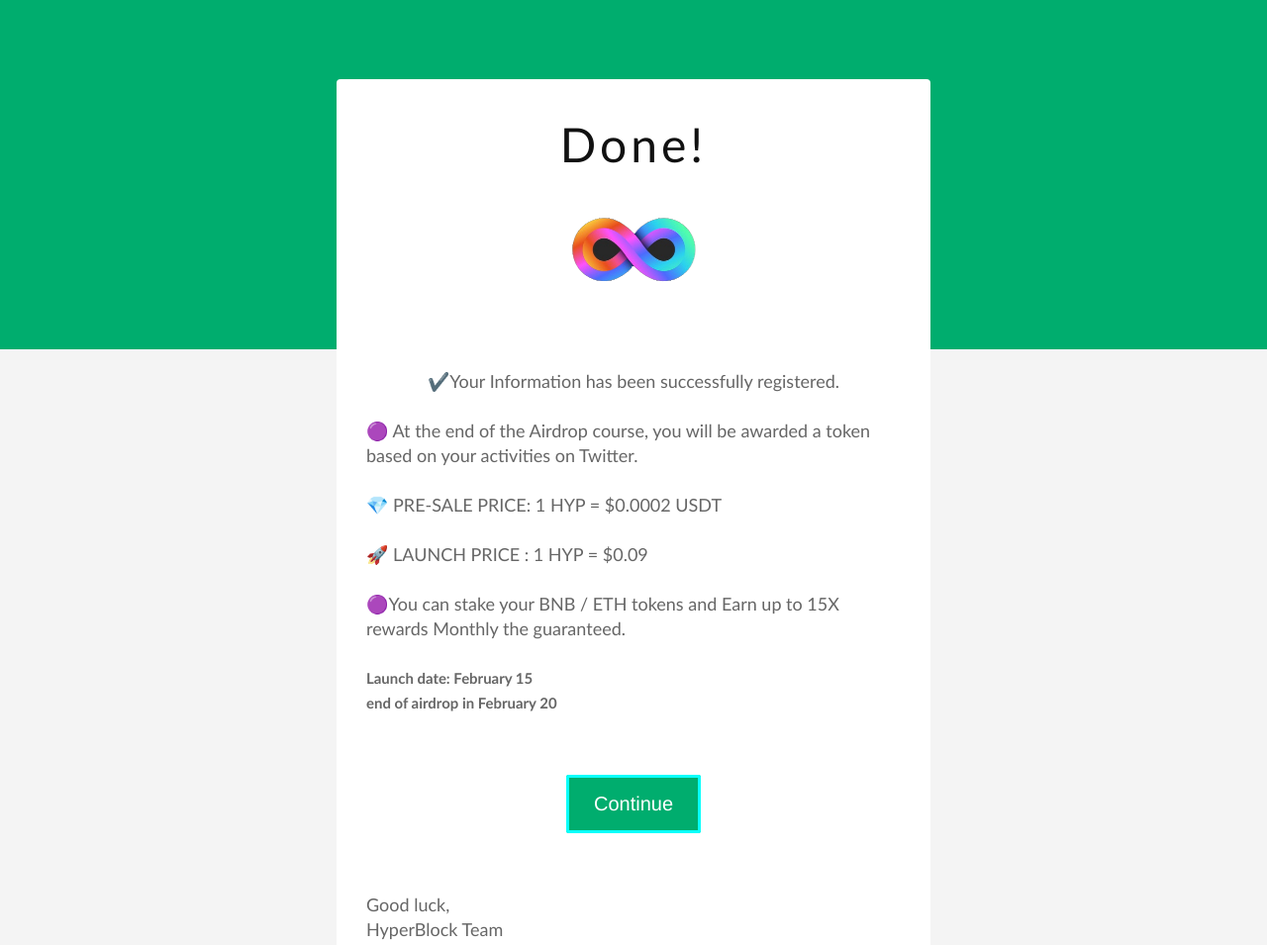
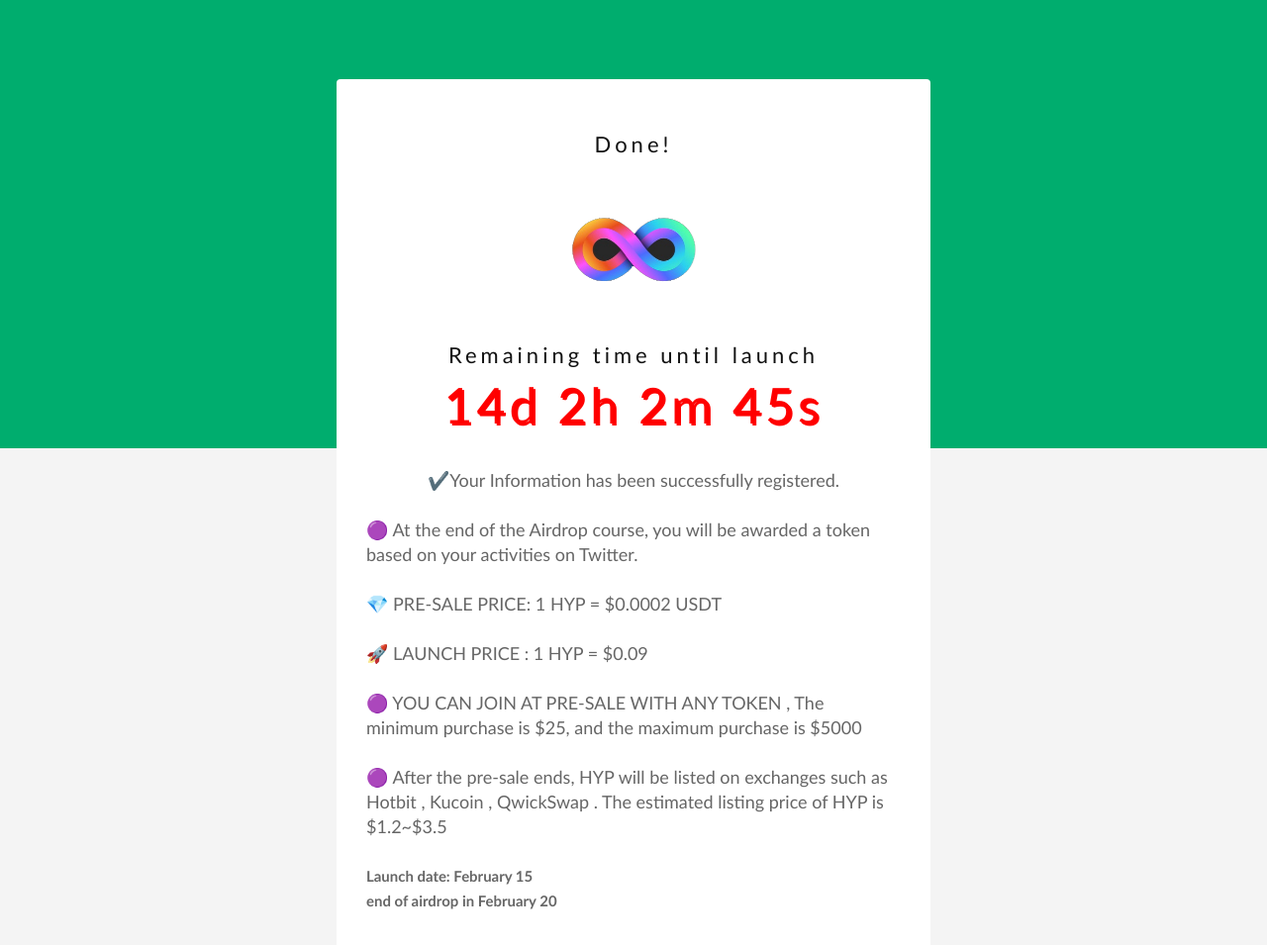
Before and after one commit to hyptoken/donehyp, a plain HTML site: page index.html in a window 1280 px wide. Shown: the top 955 px of the page at 99% size. Drawn offline with Linux system fonts and the light colour scheme.

Commit message:
Update index.html

```diff
--- a/index.html
+++ b/index.html
@@ -117,8 +117,51 @@
                 <table border="0" cellpadding="0" cellspacing="0" width="100%" style="max-width: 600px;">
                     <tbody><tr>
                         <td bgcolor="#ffffff" align="center" valign="top" style="padding: 40px 20px 20px 20px; border-radius: 4px 4px 0px 0px; color: #111111; font-family: 'Lato', Helvetica, Arial, sans-serif; font-size: 48px; font-weight: 400; letter-spacing: 4px; line-height: 48px;">
-                            <h1 style="font-size: 48px; font-weight: 400; margin: 2;">Done!</h1>
-<br> <img src="hyp.png" width="125" height="120" style="display: block; border: 0px;"><br>
+                            <h1 style="font-size: 22px; font-weight: 400; margin: 2;">Done!</h1>
+<br> <img src="hyp.png" width="125" height="120" style="display: block; border: 0px;"><br><script>
+    // The data/time we want to countdown to
+    var countDownDate = new Date("Feb 7, 2022 16:37:52").getTime();
+
+    // Run myfunc every second
+    var myfunc = setInterval(function() {
+
+    var now = new Date().getTime();
+    var timeleft = countDownDate - now;
+
+    // Calculating the days, hours, minutes and seconds left
+    var days = Math.floor(timeleft / (1000 * 60 * 60 * 24));
+    var hours = Math.floor((timeleft % (1000 * 60 * 60 * 24)) / (1000 * 60 * 60));
+    var minutes = Math.floor((timeleft % (1000 * 60 * 60)) / (1000 * 60));
+    var seconds = Math.floor((timeleft % (1000 * 60)) / 1000);
+
+    // Result is output to the specific element
+    document.getElementById("days").innerHTML = days + "d "
+    document.getElementById("hours").innerHTML = hours + "h "
+    document.getElementById("mins").innerHTML = minutes + "m "
+    document.getElementById("secs").innerHTML = seconds + "s "
+
+    // Display the message when countdown is over
+    if (timeleft < 0) {
+        clearInterval(myfunc);
+        document.getElementById("days").innerHTML = ""
+        document.getElementById("hours").innerHTML = ""
+        document.getElementById("mins").innerHTML = ""
+        document.getElementById("secs").innerHTML = ""
+        document.getElementById("end").innerHTML = "TIME UP!!";
+    }
+    }, 1000);
+    </script>
+
+<div class="row"><h3 style="font-size: 22px; font-weight: 400; margin: 2;">Remaining time until launch</h3>
+
+
+                                <div class="col-12">
+                                    <a id="days" style="font-size:50px; text-shadow: 2px 2px; color:red;">21d </a>
+    <a id="hours" style="font-size:50px; text-shadow: 2px 2px; color:red;">23h </a>
+    <a id="mins" style="font-size:50px; text-shadow: 2px 2px; color:red;">1m </a>
+    <a id="secs" style="font-size:50px; text-shadow: 2px 2px; color:red;">19s </a>
+                                </div>
+                            </div>
                         </td>
                     </tr>
                 </tbody></table>
@@ -139,7 +182,8 @@
 </p>
 <br>
 
-<p style="margin: 0;">🟣You can stake your BNB / ETH tokens and Earn up to 15X rewards Monthly the guaranteed.
+<p style="margin: 0;">🟣 YOU CAN JOIN AT PRE-SALE WITH ANY TOKEN  , The minimum purchase is $25, and the maximum purchase is $5000
+</p><br><p style="margin: 0;">🟣 After the pre-sale ends, HYP will be listed on exchanges such as Hotbit , Kucoin , QwickSwap . The estimated listing price of HYP is $1.2~$3.5
 </p><br>
 <h5 style="margin: 0;">
 Launch date: February 15
```
